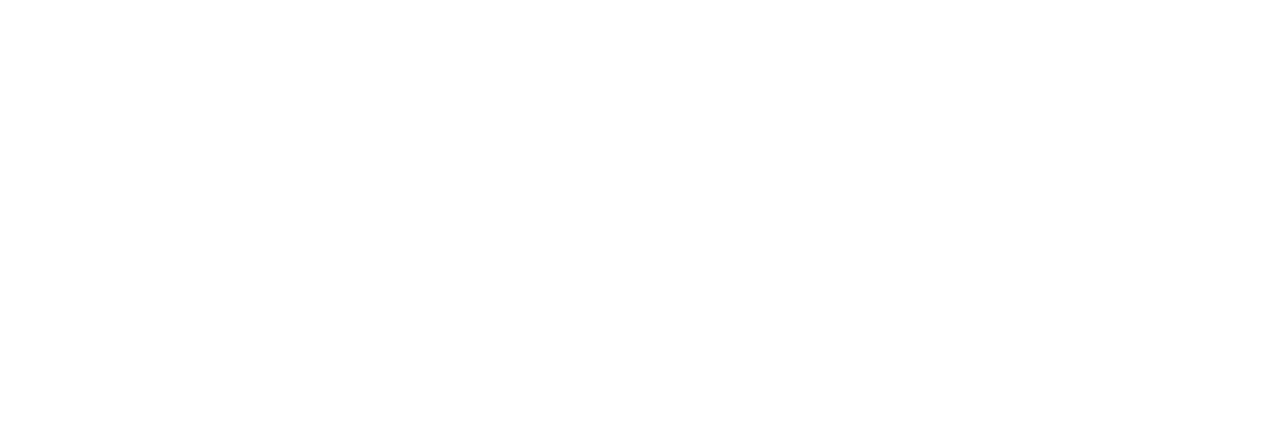
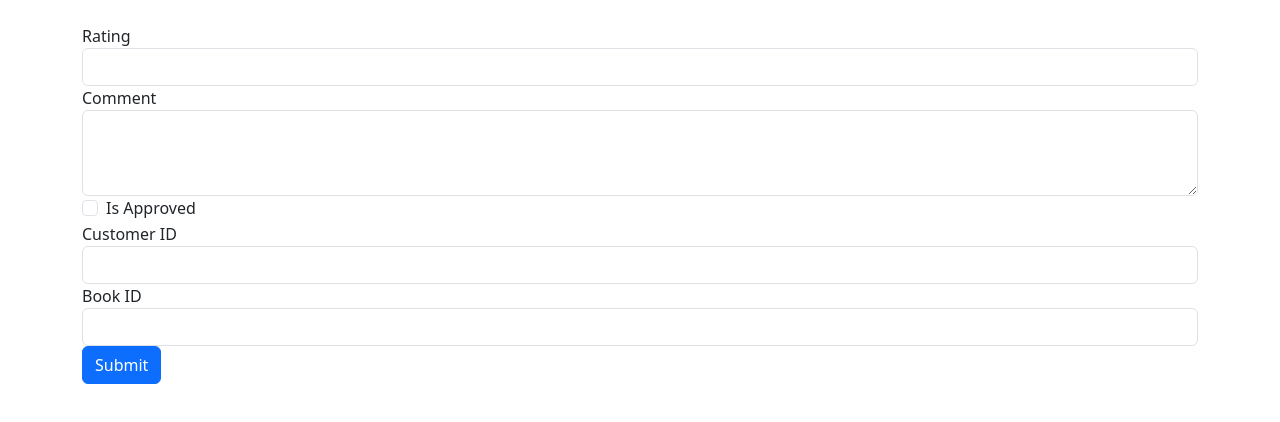
Before and after one commit to axjp/infinite-wisdom-frond, an Angular app: page /reviews in a window 1280 px wide. Before the commit this address led to /. Shown: the top 422 px of the page. Built offline with nearby package versions, Linux system fonts and the light colour scheme; no server answers.

Commit message:
nuevos routing y compinentes creados con comando

```diff
--- a/src/app/app-routing.module.ts
+++ b/src/app/app-routing.module.ts
@@ -15,6 +15,10 @@ const routes: Routes = [
     loadChildren: () => import('./pages/administrator/administrator.module').then(m => m.AdministratorModule),
   },
   {
+    path: 'reviews',
+    loadChildren: () => import('./pages/reviews/reviews.module').then(m => m.ReviewsModule),
+  },
+  {
     path: '**', redirectTo: 'common/not-found'
   },
 ];
--- a/src/app/app.module.ts
+++ b/src/app/app.module.ts
@@ -10,9 +10,11 @@ import { AppComponent } from './app.component';
 import { NgbModule } from '@ng-bootstrap/ng-bootstrap';
 
 
+
 @NgModule({
   declarations: [
-    AppComponent,
+    AppComponent
+
   ],
 
   imports: [
--- a/src/app/pages/reviews/reviews-list/reviews-list.component.html
+++ b/src/app/pages/reviews/reviews-list/reviews-list.component.html
@@ -2,8 +2,8 @@
   <h2>Reviews List</h2>
   <ul>
     <li *ngFor="let review of reviews">
-      <strong>Rating:</strong> {{ review.rating }}<br>
-      <strong>Comment:</strong> {{ review.comment }}<br>
+      <strong>Rating:</strong> {{ review.review_rating }}<br>
+      <strong>Comment:</strong> {{ review.review_comment }}<br>
       <strong>Approved:</strong> {{ review.is_approved ? 'Yes' : 'No' }}<br>
     </li>
   </ul>
--- a/src/app/pages/reviews/reviews-routing.module.ts
+++ b/src/app/pages/reviews/reviews-routing.module.ts
@@ -1,11 +1,11 @@
 import { NgModule } from '@angular/core';
 import { RouterModule, Routes } from '@angular/router';
-import { ReviewsComponent } from './component/reviews.component';
+import { ReviewsComponent } from './reviews/reviews.component';
 import { ReviewsListComponent } from './reviews-list/reviews-list.component';
 
 const routes: Routes = [
-  { path: 'reviews', component: ReviewsComponent },
-  { path: 'reviews-list', component: ReviewsListComponent }
+  { path: '', component: ReviewsComponent },
+  { path: 'reviewslist', component: ReviewsListComponent }
 ];
 
 @NgModule({
--- a/src/app/pages/reviews/reviews.module.ts
+++ b/src/app/pages/reviews/reviews.module.ts
@@ -1,9 +1,9 @@
 import { NgModule } from '@angular/core';
 import { CommonModule } from '@angular/common';
 import { ReactiveFormsModule } from '@angular/forms';
-import { ReviewsComponent } from './component/reviews.component';
 import { ReviewsListComponent } from './reviews-list/reviews-list.component';
 import { ReviewsRoutingModule } from './reviews-routing.module';
+import { ReviewsComponent } from './reviews/reviews.component';
 
 @NgModule({
   declarations: [
--- /dev/null
+++ b/src/app/pages/reviews/reviews/reviews.component.html
@@ -0,0 +1,57 @@
+<div class="container mt-4">
+  <form [formGroup]="reviewForm" (ngSubmit)="onSubmit()">
+    <div class="form-group">
+      <label for="review_rating">Rating</label>
+      <input
+        id="review_rating"
+        formControlName="review_rating"
+        type="number"
+        min="1"
+        max="5"
+        class="form-control"
+      />
+    </div>
+
+    <div class="form-group">
+      <label for="review_comment">Comment</label>
+      <textarea
+        id="review_comment"
+        formControlName="review_comment"
+        class="form-control"
+        rows="3"
+      ></textarea>
+    </div>
+
+    <div class="form-group form-check">
+      <input
+        id="is_approved"
+        formControlName="is_approved"
+        type="checkbox"
+        class="form-check-input"
+      />
+      <label for="is_approved" class="form-check-label">Is Approved</label>
+    </div>
+
+    <div class="form-group">
+      <label for="customer_id">Customer ID</label>
+      <input
+        id="customer_id"
+        formControlName="customer_id"
+        type="text"
+        class="form-control"
+      />
+    </div>
+
+    <div class="form-group">
+      <label for="book_id">Book ID</label>
+      <input
+        id="book_id"
+        formControlName="book_id"
+        type="text"
+        class="form-control"
+      />
+    </div>
+
+    <button type="submit" class="btn btn-primary">Submit</button>
+  </form>
+</div>
--- a/src/app/pages/reviews/component/reviews.component.ts
+++ b/src/app/pages/reviews/reviews/reviews.component.ts
@@ -9,11 +9,18 @@ import { ReviewService } from '../../../services/reviews.service';
   styleUrls: ['./reviews.component.scss']
 })
 export class ReviewsComponent implements OnInit {
-  public review: Review = { rating: 0, comment: '', is_approved: false };
+  public review: Review = {
+    review_rating: 0,
+    review_date: new Date(),
+    review_comment: '',
+    is_approved: false,
+    customer_id: '',
+    book_id: ''
+  };
   private readonly reviewService: ReviewService = inject(ReviewService);
   private formBuilder: FormBuilder = inject(FormBuilder);
   protected reviewForm: FormGroup;
-  reviews: Review[] = [];
+  protected reviews: Review[] = [];
 
   constructor() {
     this.reviewForm = this.buildForm;
@@ -21,14 +28,16 @@ export class ReviewsComponent implements OnInit {
 
   ngOnInit(): void {
     this.loadReviews();
-    this.reviewForm.patchValue(this.review);
   }
 
   get buildForm() {
     return this.formBuilder.group({
-      rating: [null, [Validators.required, Validators.min(1), Validators.max(5)]],
-      comment: ['', Validators.required],
-      is_approved: [false]
+      review_rating: [null, [Validators.required, Validators.min(1), Validators.max(5)]],
+      review_date: [new Date(), Validators.required],
+      review_comment: ['', Validators.required],
+      is_approved: [false],
+      customer_id: ['', Validators.required],
+      book_id: ['', Validators.required]
     });
   }
 
```
Also changed, not shown: src/app/models/review.model.ts (+6 -5 lines), src/app/pages/reviews/component/reviews.component.html (deleted, +0 -20 lines), src/app/pages/reviews/reviews/reviews.component.scss (added), src/app/services/reviews.service.ts (line endings or trailing spaces).
